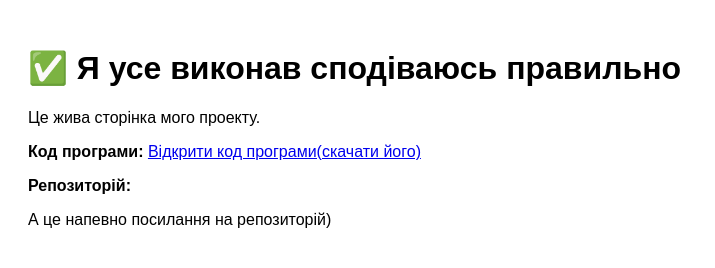
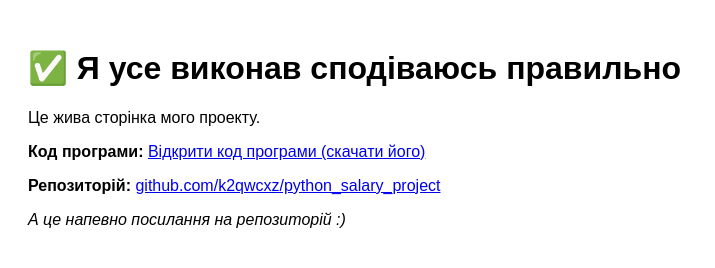
Before and after one commit to k2qwcxz/python_salary_project, a plain HTML site: page index.html in a window 1280 px wide. Shown: the whole page, without its empty margins (0-715 px from the left). Drawn offline with Linux system fonts and the light colour scheme.

Commit message:
Refactor HTML links and improve formatting

```diff
--- a/index.html
+++ b/index.html
@@ -6,7 +6,17 @@
 <body style="font-family: Arial; padding: 20px;">
     <h1>✅ Я усе виконав сподіваюсь правильно</h1>
     <p>Це жива сторінка мого проекту.</p>
-    <p><strong>Код програми:</strong> <a href="module_4_homework(1)_ python_salary_project.py">Відкрити код програми(скачати його)</a></p>
-    <p><strong>Репозиторій:</strong> <a href="https://github.com//k2qwcxz/python_salary_project"></a></p>А це напевно посилання на репозиторій)</a></p>
+
+    <p><strong>Код програми:</strong>
+    <a href="module_4_homework(1)_ python_salary_project.py">
+        Відкрити код програми (скачати його)
+    </a></p>
+
+    <p><strong>Репозиторій:</strong>
+    <a href="https://github.com/k2qwcxz/python_salary_project">
+        github.com/k2qwcxz/python_salary_project
+    </a></p>
+
+    <p><em>А це напевно посилання на репозиторій :)</em></p>
 </body>
 </html>
```
